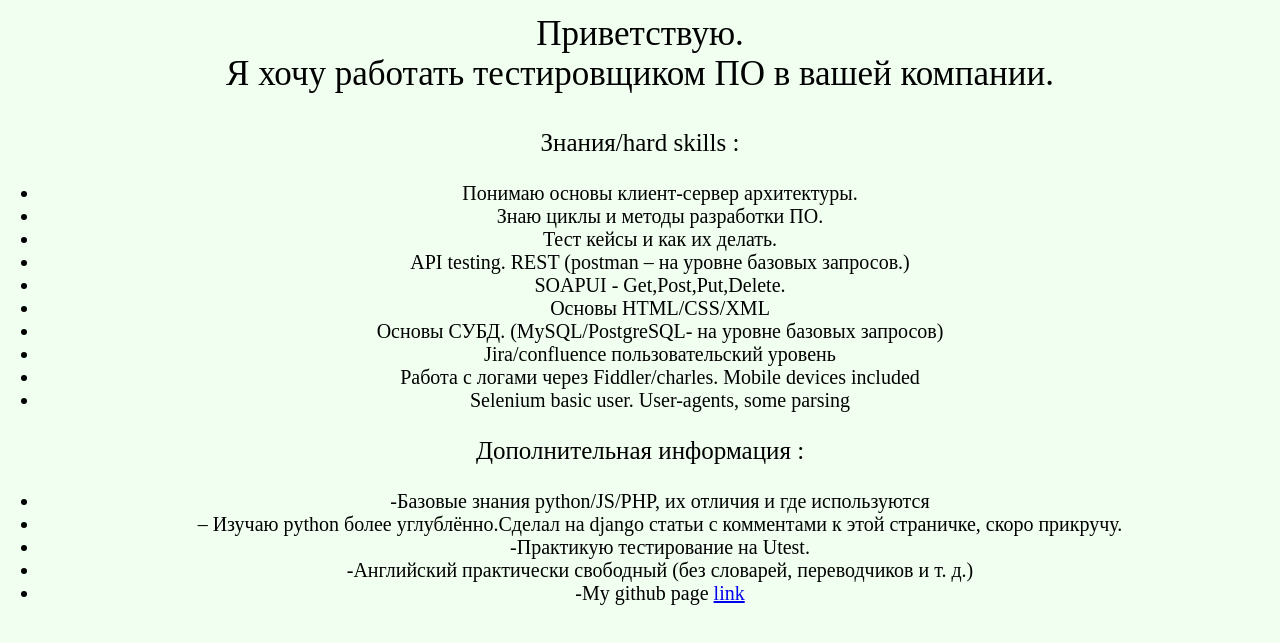
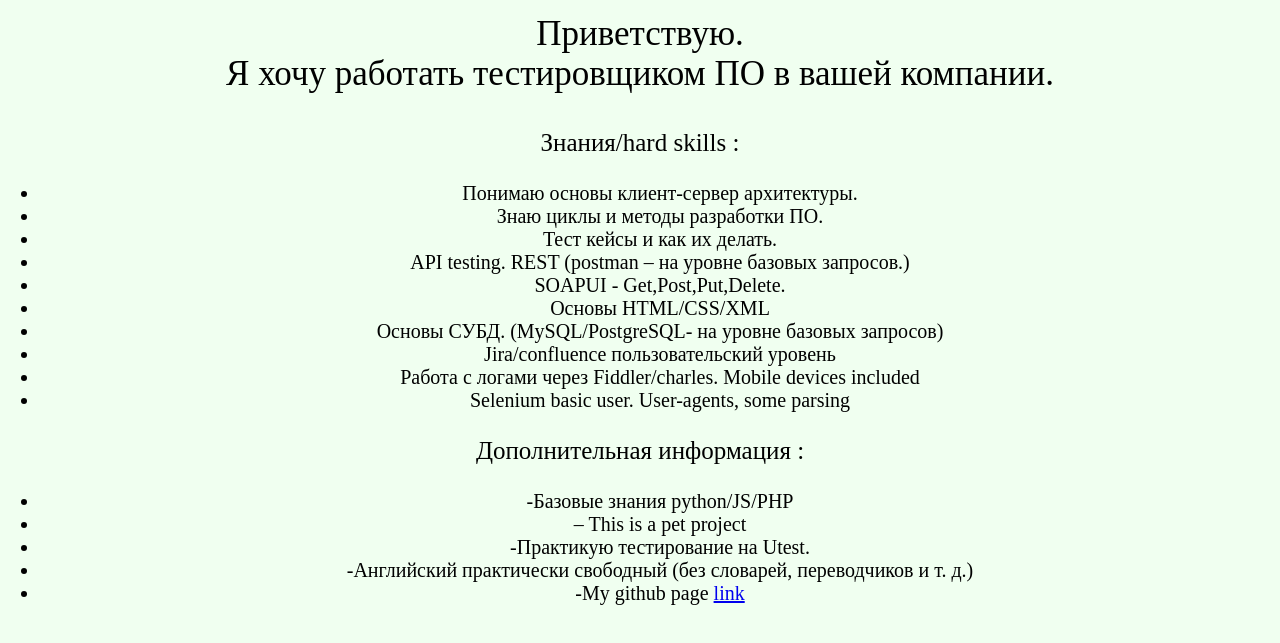
Before and after one commit to wilddevinc/wilddiv.inc.github.io, a plain HTML site: page About me.html in a window 1280 px wide. Shown: the part 79-722 px from the top of the page. Drawn offline with Linux system fonts and the light colour scheme.

Commit message:
Update About me.html

```diff
--- a/About me.html
+++ b/About me.html
@@ -32,8 +32,8 @@
 		<p style="font-size:25px">Дополнительная информация : </p>
 
 		<ul style="font-size:20px">
-			<li>-Базовые знания python/JS/PHP, их отличия и где используются</li>
-			<li>– Изучаю python более углублённо.Сделал на django статьи с комментами к этой страничке, скоро прикручу.</li>
+			<li>-Базовые знания python/JS/PHP</li>
+			<li>– This is a pet project</li>
 			<li>-Практикую тестирование на Utest. </li>
 			<li>-Английский практически свободный (без словарей, переводчиков и т. д.)</li>
 			<li>-My github page <a href="index.html">link</a> </li>
```
